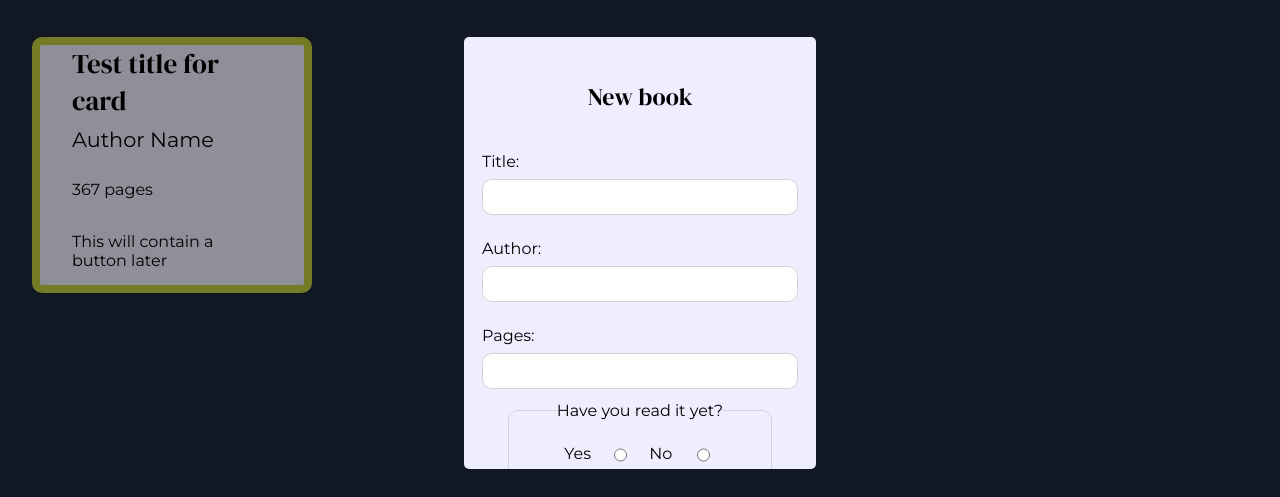
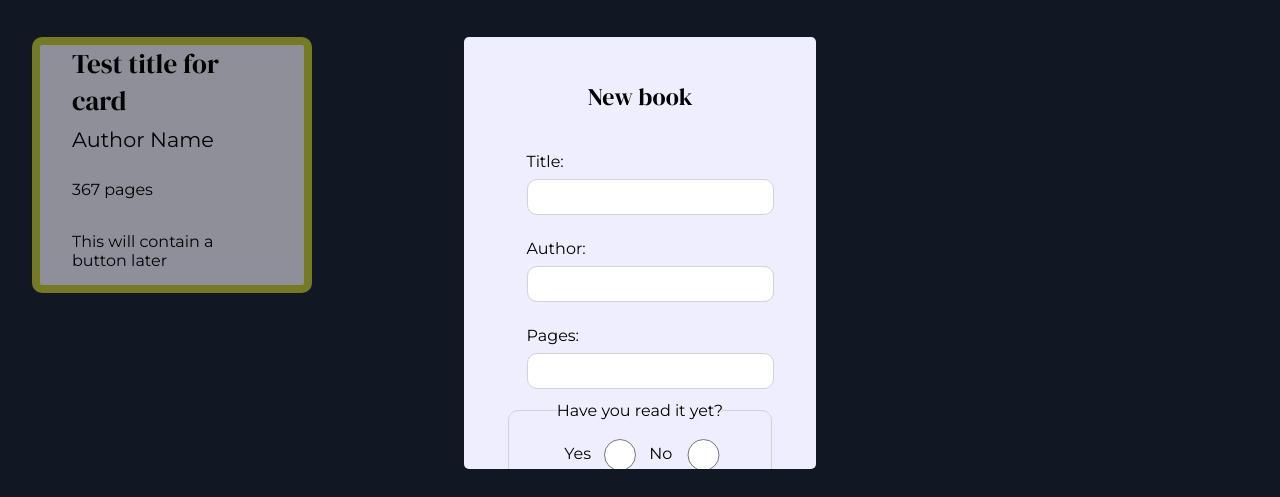
Before and after one commit to Roxanoel/library, a plain HTML site: page index.html in a window 1280 px wide. Shown: the part 147-644 px from the top of the page. Drawn offline with Linux system fonts and the light colour scheme.

Commit message:
Styled the input fields (smaller font than the initial size) and formatted the "pages" field so that it only takes number values, while still technically being a text field.

```diff
--- a/index.html
+++ b/index.html
@@ -23,7 +23,7 @@
                 </div>
                 <div class="labeled-input">
                     <label for="pages">Pages:</label>
-                    <input name="pages" type="number" id="pages">
+                    <input name="pages" type="text" id="pages" oninput="this.value = this.value.replace(/[^0-9.]/g, '').replace(/(\..*)\./g, '$1');">
                 </div>
                 <div class="labeled-fieldset">
                     <fieldset>
--- a/styles.css
+++ b/styles.css
@@ -130,6 +130,12 @@ input {
     font-size: 1.5rem;
     border-radius: 10px;
     border: 1px solid lightgray;
+    padding-left: 1rem;
+    width: 100%;
+}
+
+input[type="text"] {
+    font-size: 16px;
 }
 
 fieldset {
```
